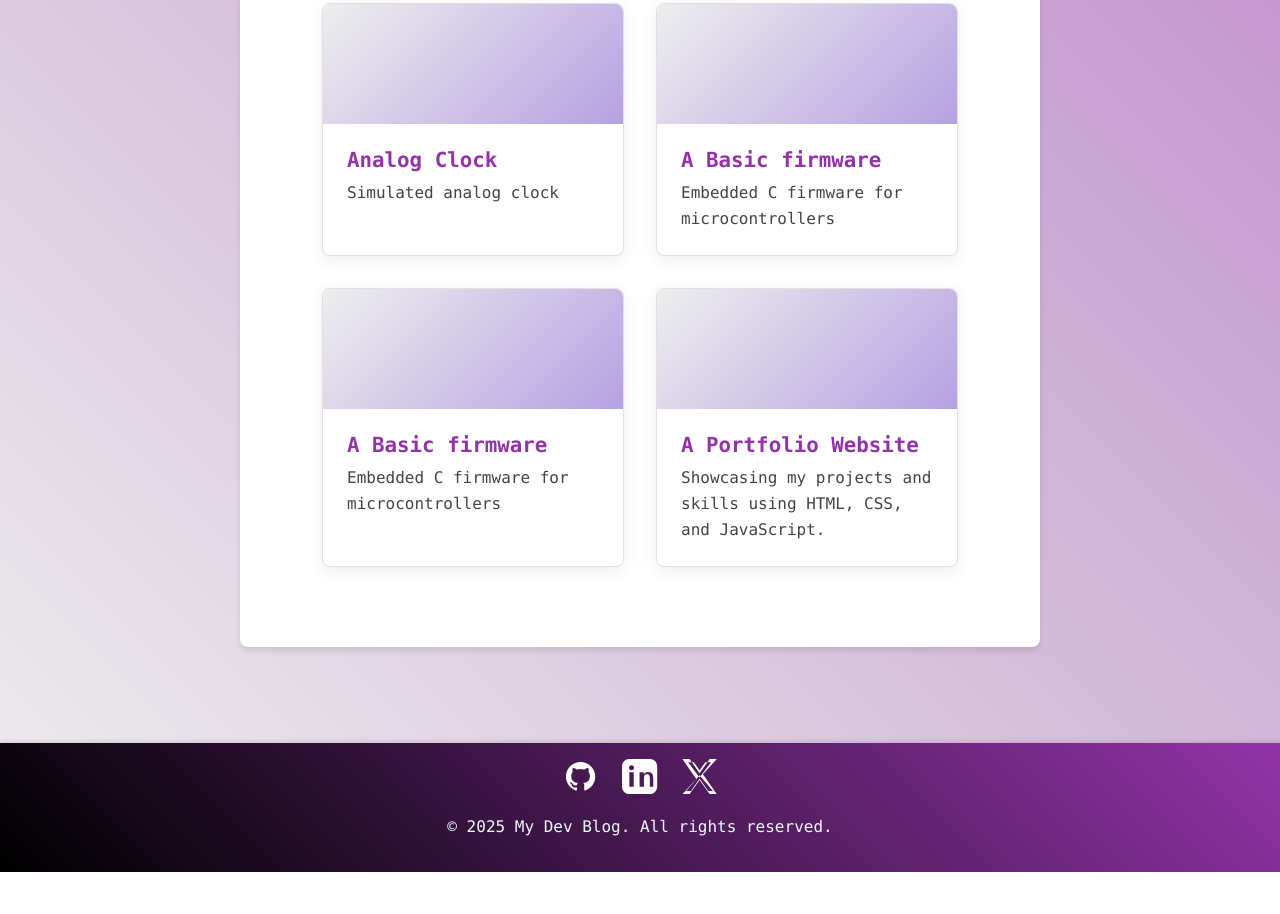
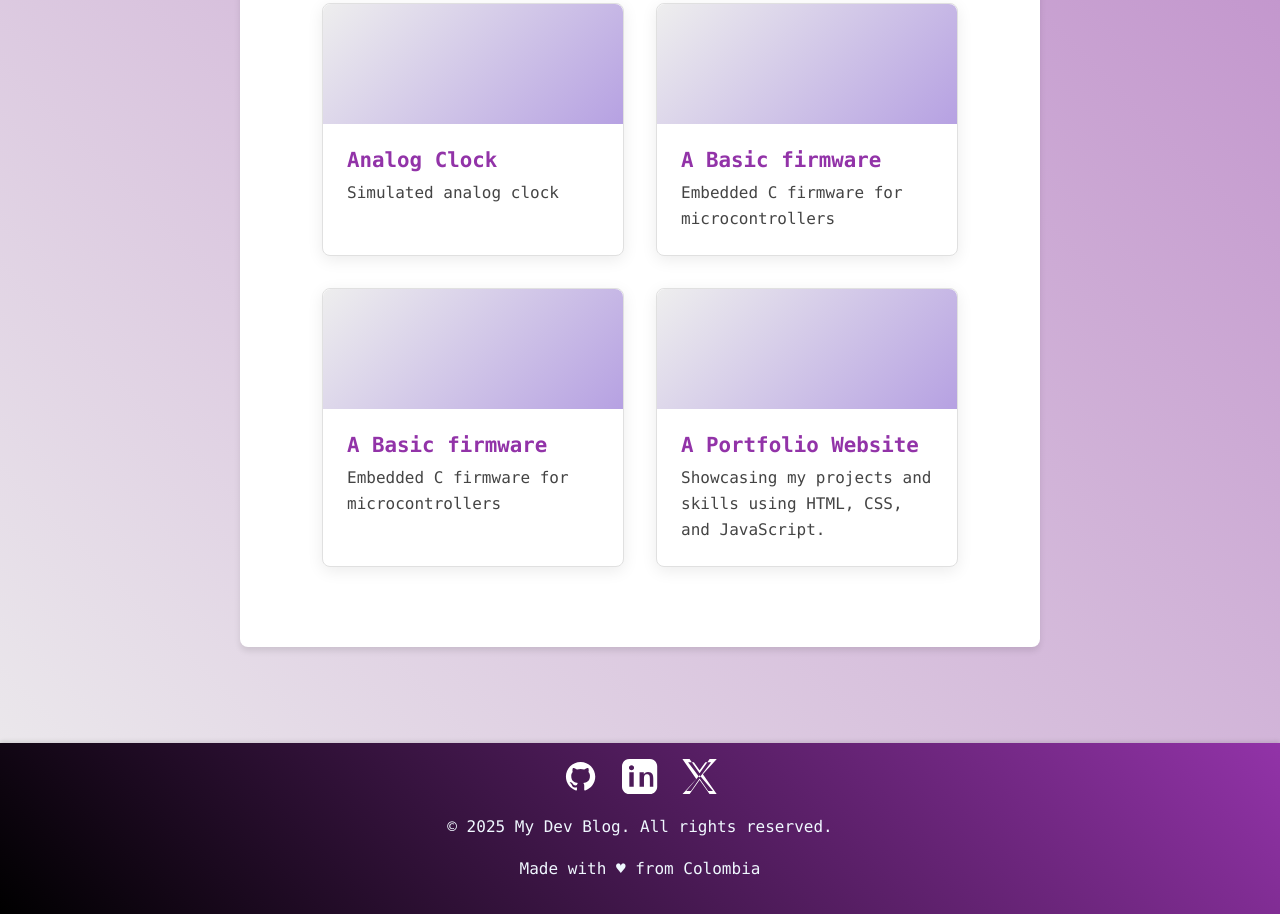
Before and after one commit to nibague/web_portafolio, a plain HTML site: page index.html in a window 1280 px wide. Shown: the part 2541-3455 px from the top of the page. Before the commit the page ends 3413 px from the top, so only its background shows below. Drawn offline with Linux system fonts and the light colour scheme.

```diff
--- a/index.html
+++ b/index.html
@@ -149,6 +149,7 @@
         </a>
       </nav>
       <p style="color: aliceblue;">&copy; 2025 My Dev Blog. All rights reserved.</p>
+      <p style="color: aliceblue">Made with &hearts; from Colombia</p>
     </footer>
 
     <style>
```
